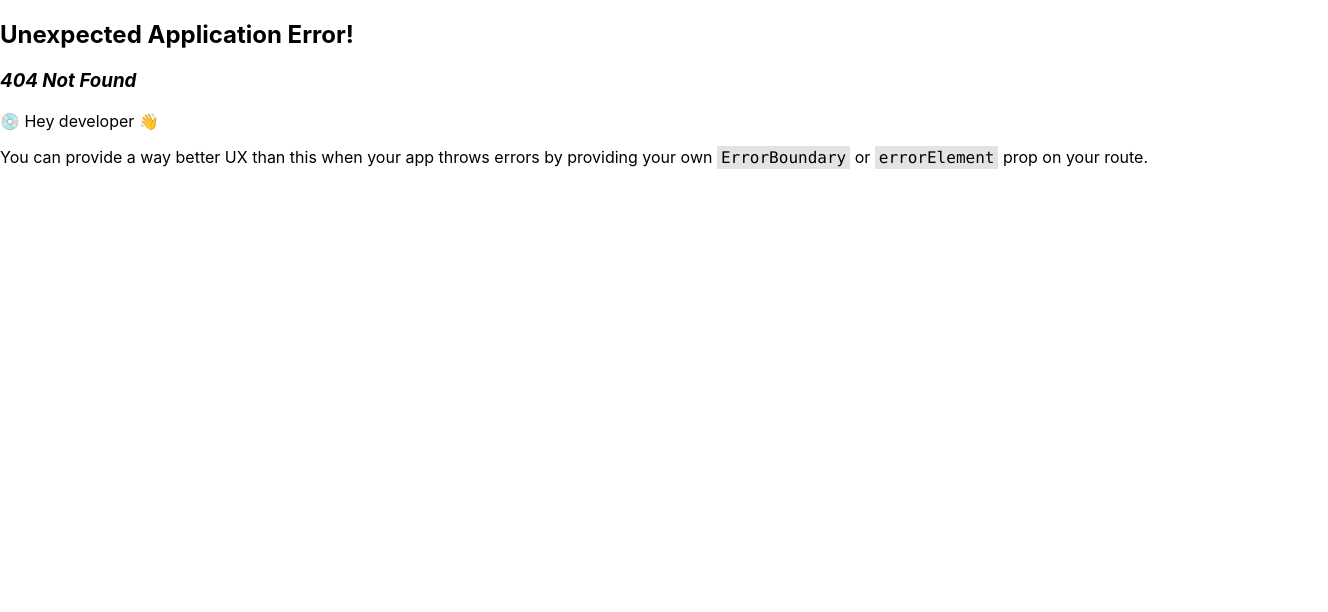
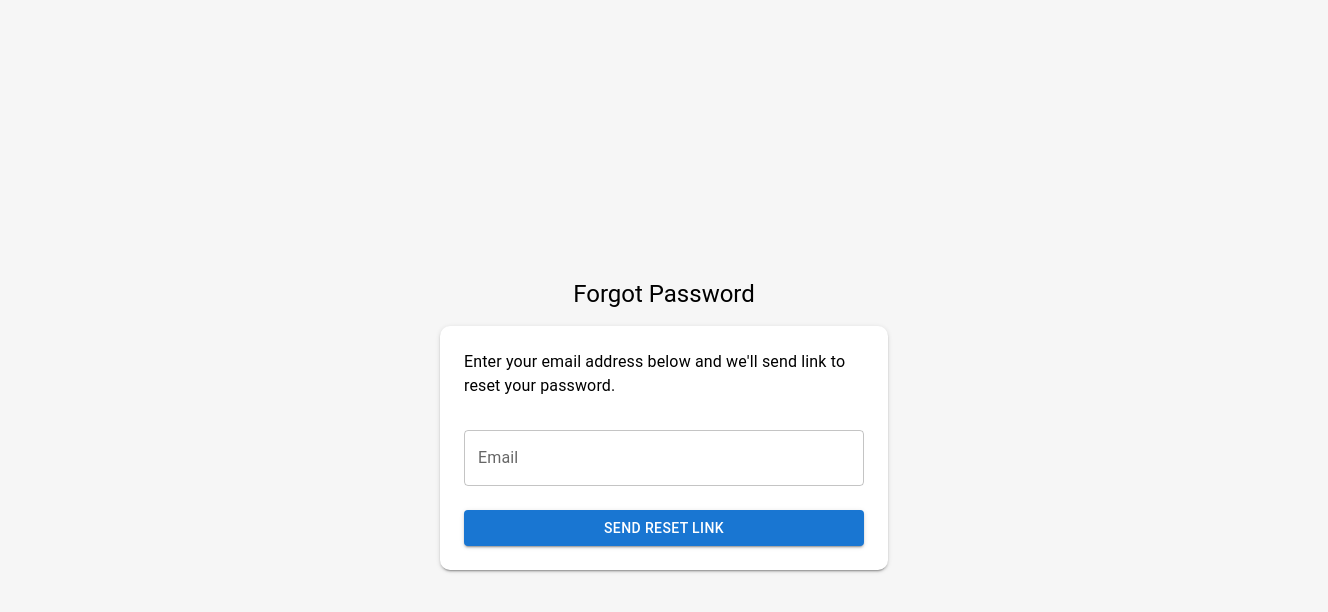
Before and after one commit to buradabhargavi/E-commece-react, a React (Create React App) app: page /forgotPassword in a window 1280 px wide. Before the commit this address had no page. Shown: the top 612 px of the page, 1328 px wide, since content can reach past the window. Built offline with nearby package versions, Linux system fonts and the light colour scheme.

Commit message:
forgotpasswordui

```diff
--- a/src/App.js
+++ b/src/App.js
@@ -6,6 +6,7 @@ import ContactUs from "./Pages/Contactus/ContactUs";
 import AboutUs from "./Pages/AboutUs/AboutUs";
 import Login from "./Components/LoginPages/Login";
 import Signup from "./Components/LoginPages/Signup";
+import ForgotPassword from "./Components/LoginPages/ForgotPassword";
 
 const router = createBrowserRouter([
   { path: "/home", element: <Home /> },
@@ -15,6 +16,7 @@ const router = createBrowserRouter([
   { path: "/store", element: <Store /> },
   { path: "/login", element: <Login /> },
   { path: "/signup", element: <Signup /> },
+  { path: "/forgotPassword", element: <ForgotPassword /> },
 ]);
 function App() {
   return (
--- a/src/Components/LoginPages/ForgotPassword.js
+++ b/src/Components/LoginPages/ForgotPassword.js
@@ -0,0 +1,79 @@
+import React, { useState } from "react";
+import { Box, Button, TextField, Typography } from "@mui/material";
+
+function ForgotPassword() {
+  const [email, setEmail] = useState("");
+  const [message, setMessage] = useState("");
+
+  const handleSubmit = (e) => {
+    e.preventDefault();
+    setMessage(
+      "If an account with that email exists, a password reset link will be sent."
+    );
+    setEmail("");
+  };
+
+  return (
+    <Box
+      sx={{
+        display: "flex",
+        flexDirection: "column",
+        alignItems: "center",
+        justifyContent: "center",
+        height: "100vh",
+        width: "100vw",
+        backgroundColor: "#F6F6F6",
+        padding: 3,
+      }}
+    >
+      <Typography variant="h5" sx={{ mb: 2 }}>
+        Forgot Password
+      </Typography>
+
+      <Box
+        sx={{
+          maxWidth: 400,
+          width: "100%",
+          backgroundColor: "white",
+          padding: 3,
+          borderRadius: "10px",
+          boxShadow: 2,
+        }}
+      >
+        <Typography variant="body1" sx={{ mb: 2 }}>
+          Enter your email address below and we'll send link to reset your
+          password.
+        </Typography>
+
+        <form onSubmit={handleSubmit}>
+          <TextField
+            label="Email"
+            type="email"
+            fullWidth
+            margin="normal"
+            value={email}
+            onChange={(e) => setEmail(e.target.value)}
+          />
+
+          <Button
+            type="submit"
+            variant="contained"
+            color="primary"
+            fullWidth
+            sx={{ mt: 2 }}
+          >
+            Send Reset Link
+          </Button>
+        </form>
+
+        {message && (
+          <Typography variant="body2" sx={{ mt: 2, color: "green" }}>
+            {message}
+          </Typography>
+        )}
+      </Box>
+    </Box>
+  );
+}
+
+export default ForgotPassword;
--- a/src/Components/LoginPages/Login.js
+++ b/src/Components/LoginPages/Login.js
@@ -78,7 +78,7 @@ function Login() {
           </Button>
         </form>
         <Box sx={{ mt: 2 }}>
-          <Link href="/forgot-password" underline="none" sx={{ color: "blue" }}>
+          <Link href="/forgotpassword" underline="none" sx={{ color: "blue" }}>
             Forgot Password?
           </Link>
         </Box>
```
